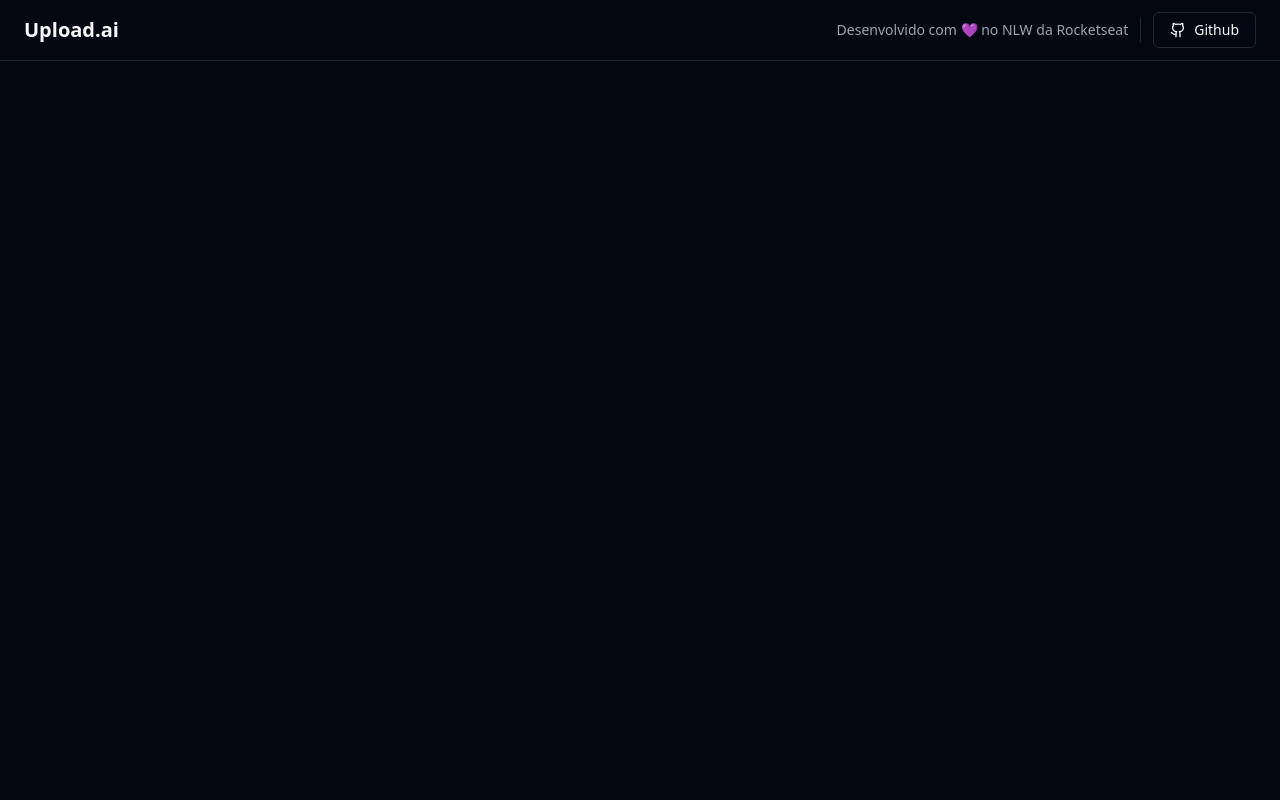
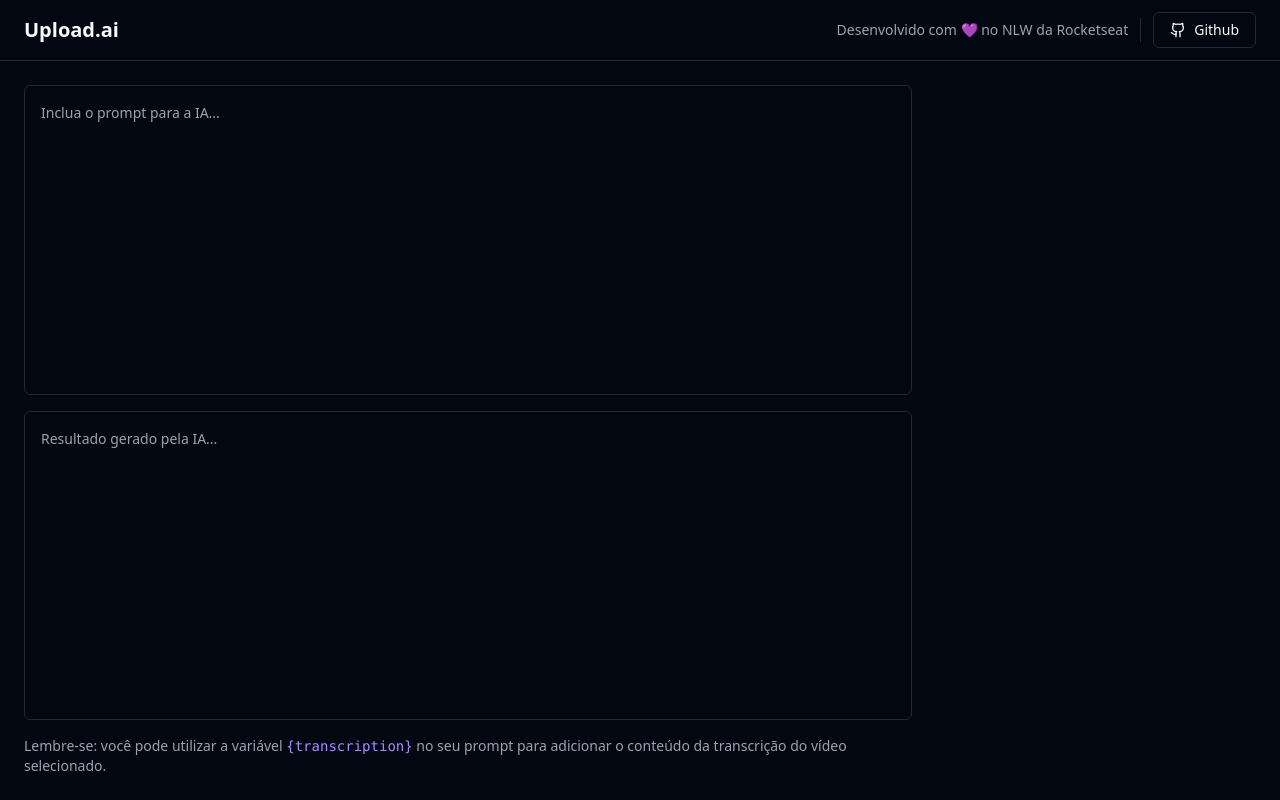
Before and after one commit to JuniorrMacedo/nlw-13-ai, a React (Vite) app in the folder upload-ai-web/: page / in a window 1280 px wide. Built offline with nearby package versions, Linux system fonts and the light colour scheme.

Commit message:
feat: create page main

```diff
--- a/upload-ai-web/src/App.tsx
+++ b/upload-ai-web/src/App.tsx
@@ -1,6 +1,7 @@
 import { Github } from 'lucide-react';
 import { Button } from "./components/ui/button";
 import { Separator } from './components/ui/separator';
+import { Textarea } from './components/ui/textarea';
 
 export function App() {
   return (
@@ -20,6 +21,26 @@
         </div>
       </div>
 
+      <main className="flex-1 p-6 flex gap-6">
+        <div className="flex flex-col flex-1 gap-4">
+          <div className="grid grid-rows-2 gap-4 flex-1">
+            <Textarea
+              className="resize-none p-4 leading-relaxed"
+              placeholder="Inclua o prompt para a IA..."
+            />
+            <Textarea
+              className="resize-none p-4 leading-relaxed"
+              placeholder="Resultado gerado pela IA..."
+              readOnly
+            />
+          </div>
+
+          <p className="text-sm text-muted-foreground">
+            Lembre-se: você pode utilizar a variável <code className="text-violet-400">{'{transcription}'}</code> no seu prompt para adicionar o conteúdo da transcrição do vídeo selecionado.
+          </p>
+        </div>
+        <aside className="w-80"></aside>
+      </main>
     </div>
   )
 }
```
